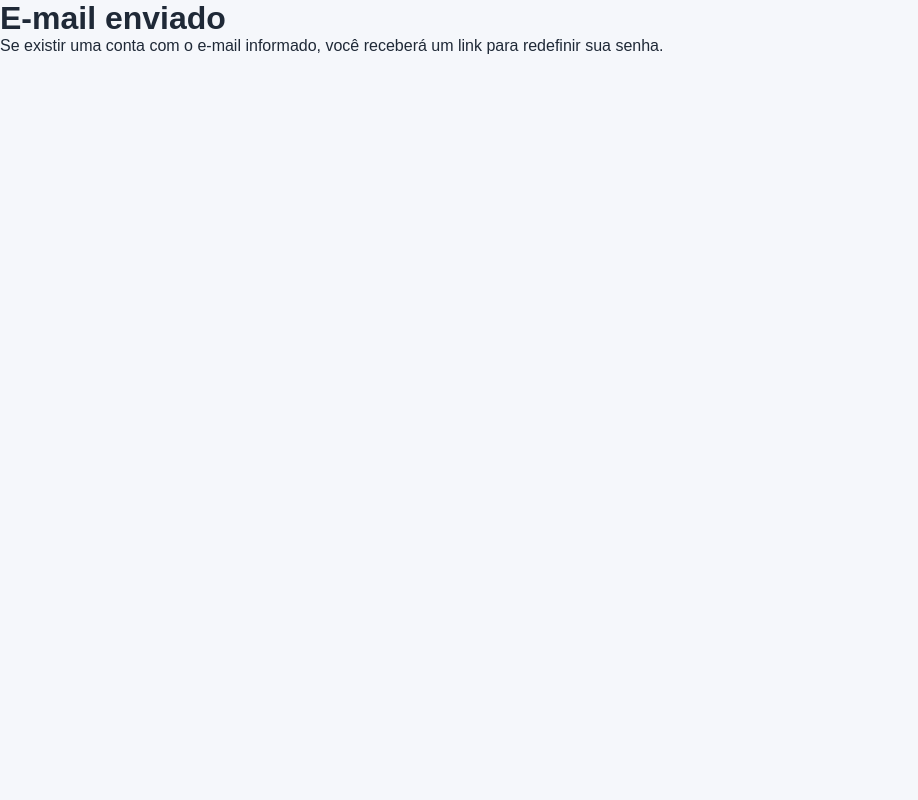
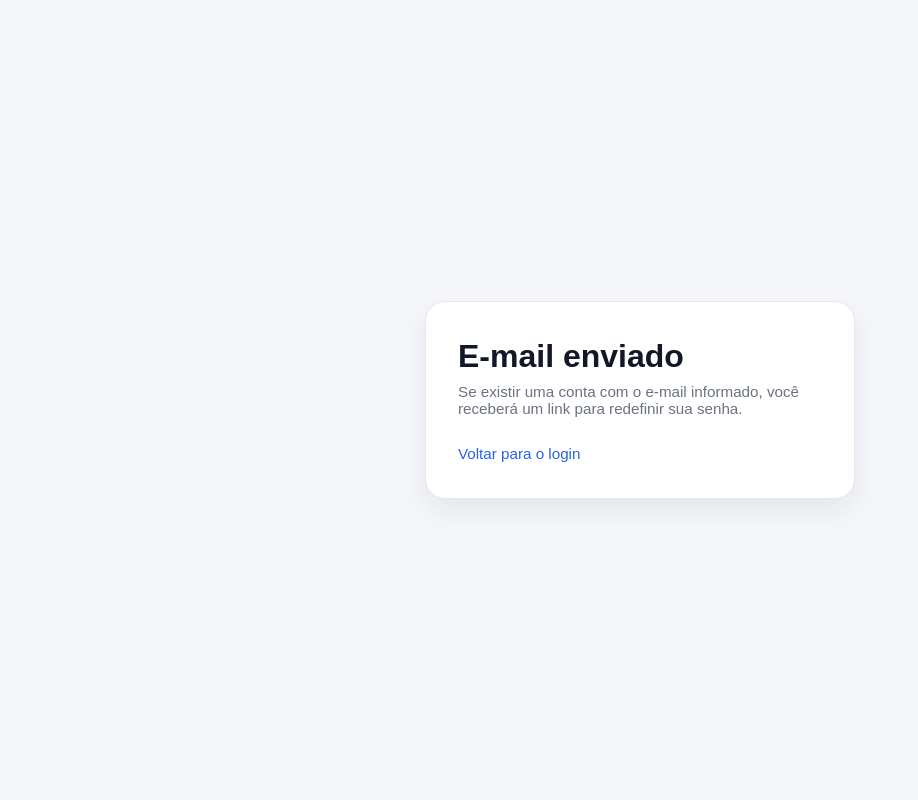
Before and after one commit to mfigueireddo/t1-programacao-web, a Django app: a page that uses templates/registration/password_reset_done.html in a window 1280 px wide. Shown: the whole page, without its empty margins (0-918 px from the left). Run offline with Django 5.2, Linux system fonts and the light colour scheme.

Commit message:
Design tela de email enviado

```diff
--- a/templates/registration/password_reset_done.html
+++ b/templates/registration/password_reset_done.html
@@ -3,6 +3,16 @@
 {% block page_title %}E-mail enviado{% endblock %}
 
 {% block page_content %}
-    <h1>E-mail enviado</h1>
-    <p>Se existir uma conta com o e-mail informado, você receberá um link para redefinir sua senha.</p>
+<div class="auth-page">
+    <div class="auth-card">
+        <h1 class="auth-title">E-mail enviado</h1>
+        <p class="auth-subtitle">
+            Se existir uma conta com o e-mail informado, você receberá um link para redefinir sua senha.
+        </p>
+
+        <div class="auth-links">
+            <p><a href="{% url 'authentication:login' %}">Voltar para o login</a></p>
+        </div>
+    </div>
+</div>
 {% endblock %}
```
